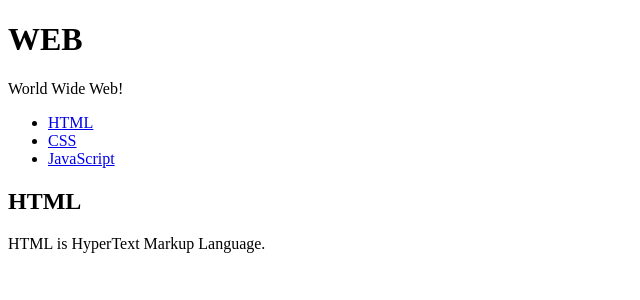
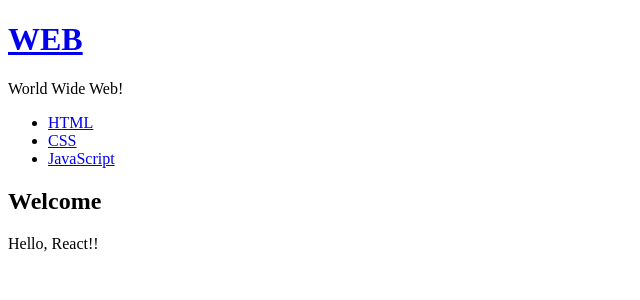
Before and after one commit to soheekimdev/opentutorials-react, a React (Create React App) app: page / in a window 1280 px wide. Shown: the top 300 px of the page, without its empty margins (0-640 px from the left). Built offline with nearby package versions, Linux system fonts and the light colour scheme.

Commit message:
16.1. 이벤트 state props 그리고 render 함수

```diff
--- a/src/App.js
+++ b/src/App.js
@@ -8,7 +8,9 @@
   constructor(props){
     super(props);
     this.state = {
+      mode: 'welcome',
       subject:{title:'WEB', sub:'World Wide Web!'},
+      welcome:{title:'Welcome', desc:'Hello, React!!'},
       contents:[
         {id:1, title:'HTML', desc:'HTML is Hyper Text Markup Language'},
         {id:2, title:'CSS', desc:'CSS is for design'},
@@ -17,6 +19,15 @@
     }
   }
   render() {
+    console.log('App render');
+    var _title, _desc = null;
+    if(this.state.mode === 'welcome'){
+      _title = this.state.welcome.title;
+      _desc = this.state.welcome.desc;
+    } else if(this.state.mode === 'read'){
+      _title = this.state.contents[0].title;
+      _desc = this.state.contents[0].desc;
+    }
     return (
       <div className="App">
         <Subject
@@ -24,7 +35,7 @@
           sub={this.state.subject.sub}>
           </Subject>
         <TOC data={this.state.contents}></TOC>
-        <Content title="HTML" desc="HTML is HyperText Markup Language."></Content>
+        <Content title={_title} desc={_desc}></Content>
       </div>
     )
   }
--- a/src/components/Content.js
+++ b/src/components/Content.js
@@ -2,6 +2,7 @@
 
 class Content extends Component {
     render() {
+      console.log('Content render');
       return (
         <article>
             <h2>{this.props.title}</h2>
--- a/src/components/Subject.js
+++ b/src/components/Subject.js
@@ -4,7 +4,7 @@
     render() {
       return (
         <header>
-            <h1>{this.props.title}</h1>
+            <h1><a href="/">{this.props.title}</a></h1>
             {this.props.sub}
         </header>
       );
```
Also changed, not shown: src/components/TOC.js (line endings or trailing spaces).
